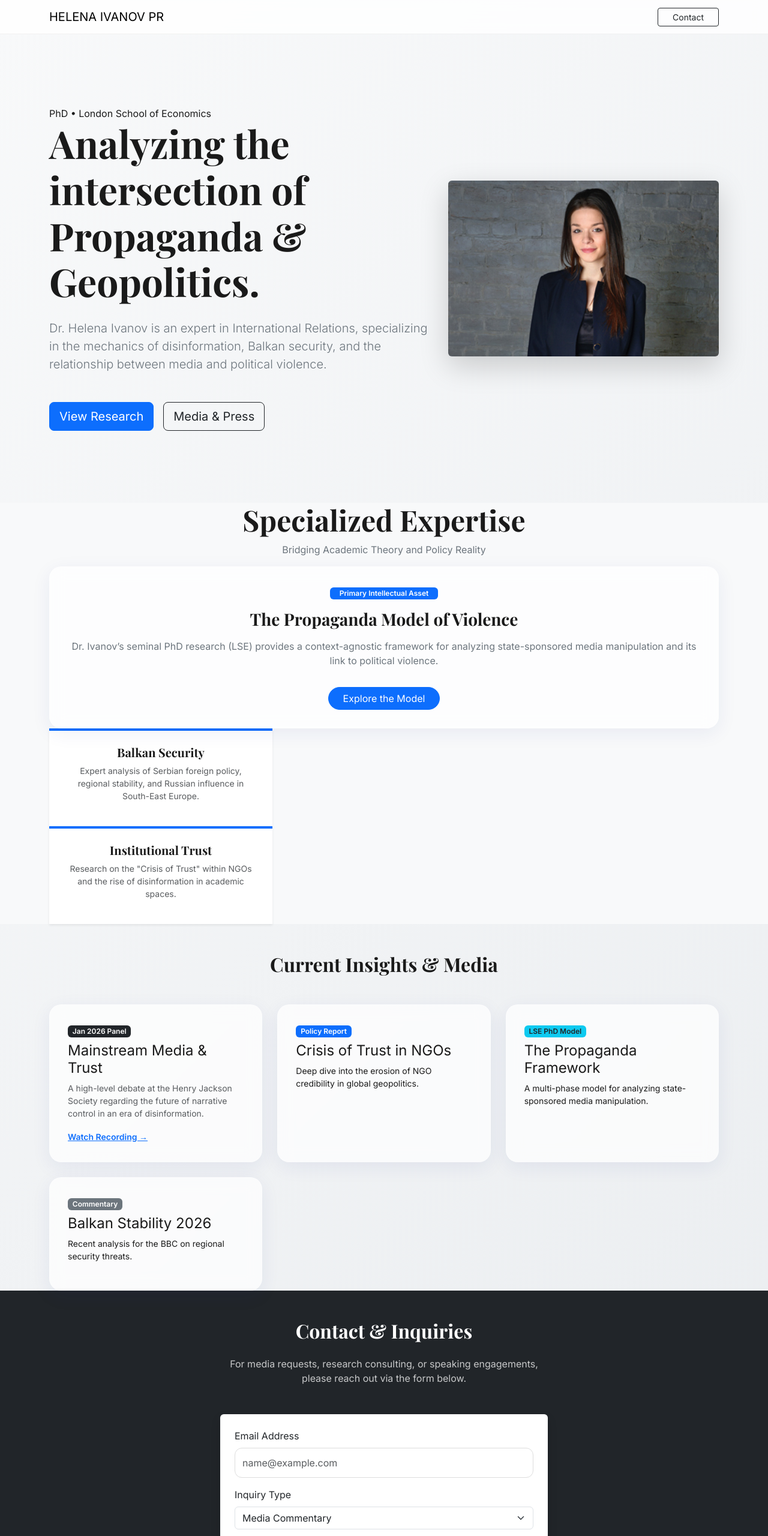
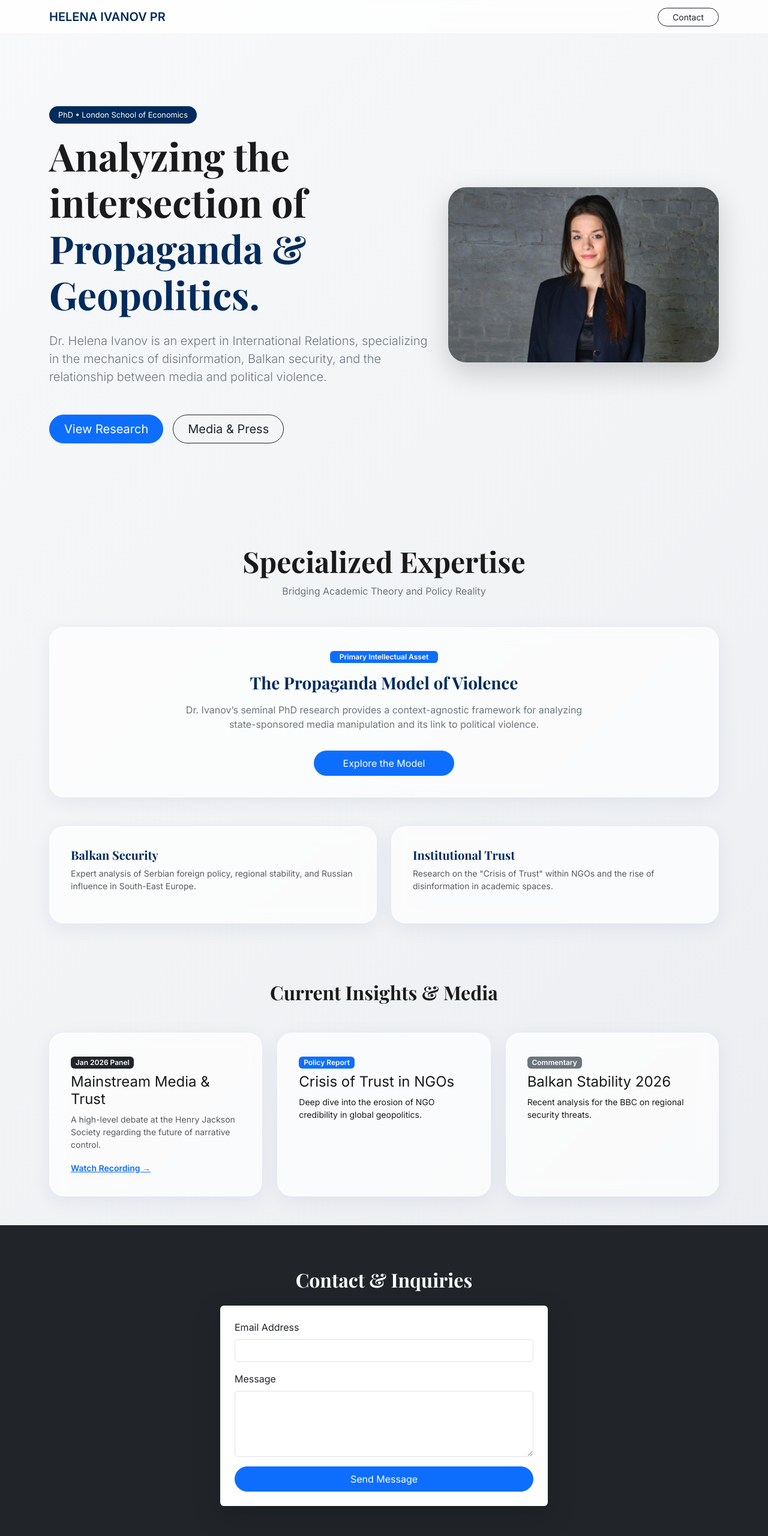
Before and after one commit to lsprem/helena.ivanov, a plain HTML site: page index.html in a window 1280 px wide. Shown: the top 2560 px of the page at 60% size. Drawn offline with nearby package versions, Linux system fonts and the light colour scheme.

Commit message:
Update index.html

```diff
--- a/index.html
+++ b/index.html
@@ -9,7 +9,7 @@
     <style>
         :root {
             --primary: #002b5b;
-    --accent: #d4af37; /* Gold accent for a PR/Prestige feel */
+            --accent: #d4af37;
             --glass: rgba(255, 255, 255, 0.7);
             --bg-gradient: linear-gradient(135deg, #f8f9fa 0%, #e9ecef 100%);
         }
@@ -23,16 +23,7 @@ body {
 
         h1, h2, h3 { font-family: 'Playfair Display', serif; font-weight: 700; }
 
-/* Kinetic Hero Animation */
-@keyframes fadeInUp {
-    from { opacity: 0; transform: translateY(30px); }
-    to { opacity: 1; transform: translateY(0); }
-}
-
-.hero {
-    padding: 120px 0;
-    animation: fadeInUp 1s ease-out;
-}
+        .hero { padding: 120px 0; }
 
         /* Glassmorphism Cards */
         .glass-card {
@@ -40,10 +31,11 @@ h1, h2, h3 { font-family: 'Playfair Display', serif; font-weight: 700; }
             backdrop-filter: blur(12px);
             -webkit-backdrop-filter: blur(12px);
             border: 1px solid rgba(255, 255, 255, 0.3);
-    border-radius: 20px;
-    padding: 30px;
+            border-radius: 24px;
+            padding: 35px;
             transition: all 0.4s cubic-bezier(0.175, 0.885, 0.32, 1.275);
             box-shadow: 0 8px 32px 0 rgba(31, 38, 135, 0.07);
+            height: 100%;
         }
 
         .glass-card:hover {
@@ -52,59 +44,38 @@ h1, h2, h3 { font-family: 'Playfair Display', serif; font-weight: 700; }
             border-color: var(--accent);
         }
 
-/* Bento Grid Layout for Media */
+        /* Bento Grid */
         .bento-grid {
             display: grid;
             grid-template-columns: repeat(auto-fit, minmax(300px, 1fr));
             gap: 25px;
         }
 
-/* Modern Forms */
-.form-control {
-    border-radius: 12px;
-    border: 1px solid #ddd;
-    padding: 12px;
-    background: rgba(255, 255, 255, 0.9);
-}
-
-.form-control:focus {
-    box-shadow: 0 0 0 3px rgba(0, 43, 91, 0.1);
-    border-color: var(--primary);
-}
-
-.btn-modern {
-    border-radius: 50px;
-    padding: 14px 35px;
-    font-weight: 600;
-    text-transform: uppercase;
-    letter-spacing: 1px;
-    transition: 0.3s;
-}
-
-/* Navigation Blur */
         .navbar {
             background: rgba(255, 255, 255, 0.8) !important;
             backdrop-filter: blur(10px);
             border-bottom: 1px solid rgba(0,0,0,0.05);
         }
+
+        .text-blue { color: var(--primary); }
+        .badge-academic { background: var(--primary); color: white; padding: 5px 15px; border-radius: 50px; font-size: 0.8rem; }
+
+        /* Modal Customization */
+        .glass-modal {
+            background: rgba(255, 255, 255, 0.9);
+            backdrop-filter: blur(20px);
+            border-radius: 30px !important;
+            border: none;
+        }
     </style>
 </head>
-    <script src="https://unpkg.com/scrollreveal"></script>
-<script>
-    ScrollReveal().reveal('.glass-card', {
-        delay: 200,
-        distance: '50px',
-        origin: 'bottom',
-        interval: 100
-    });
-</script>
 <body>
 
 <nav class="navbar navbar-expand-lg sticky-top">
     <div class="container">
-        <a class="navbar-brand" href="#">HELENA IVANOV PR</a>
+        <a class="navbar-brand fw-bold text-blue" href="#">HELENA IVANOV PR</a>
         <div class="ms-auto">
-            <a href="#contact" class="btn btn-outline-dark btn-sm px-4">Contact</a>
+            <a href="#contact" class="btn btn-outline-dark btn-sm px-4 rounded-pill">Contact</a>
         </div>
     </div>
 </nav>
@@ -113,44 +84,47 @@ h1, h2, h3 { font-family: 'Playfair Display', serif; font-weight: 700; }
     <div class="container">
         <div class="row align-items-center">
             <div class="col-lg-7">
-                <span class="badge-academic">PhD • London School of Economics</span>
+                <span class="badge-academic mb-3 d-inline-block">PhD • London School of Economics</span>
                 <h1 class="display-3 mb-4">Analyzing the intersection of <span class="text-blue">Propaganda & Geopolitics.</span></h1>
                 <p class="lead mb-5 text-secondary">Dr. Helena Ivanov is an expert in International Relations, specializing in the mechanics of disinformation, Balkan security, and the relationship between media and political violence.</p>
                 <div class="d-flex gap-3">
-                    <a href="#research" class="btn btn-primary btn-lg">View Research</a>
-                    <a href="#media" class="btn btn-outline-dark btn-lg">Media & Press</a>
+                    <a href="#research" class="btn btn-primary btn-lg rounded-pill px-4">View Research</a>
+                    <a href="#media" class="btn btn-outline-dark btn-lg rounded-pill px-4">Media & Press</a>
                 </div>
             </div>
             <div class="col-lg-5 text-center d-none d-lg-block">
-    <img src="Helena_Ivanov_3.jpg" alt="Dr. Helena Ivanov" class="img-fluid rounded shadow-lg" style="max-height: 500px; width: 100%; object-fit: cover;">
+                <img src="Helena_Ivanov_3.jpg" alt="Dr. Helena Ivanov" class="img-fluid rounded shadow-lg" style="max-height: 500px; width: 100%; object-fit: cover; border-radius: 30px !important;">
             </div>
         </div>
     </div>
 </header>
 
-<section id="research" class="section-padding bg-light">
+<section id="research" class="section-padding py-5">
     <div class="container">
         <div class="text-center mb-5">
             <h2 class="display-5">Specialized Expertise</h2>
             <p class="text-secondary">Bridging Academic Theory and Policy Reality</p>
-       <div class="glass-card bento-large">
+        </div>
+
+        <div class="row g-4">
+            <div class="col-12 mb-4">
+                <div class="glass-card text-center">
                     <span class="badge bg-primary mb-3 px-3">Primary Intellectual Asset</span>
                     <h3 class="mb-3 text-blue">The Propaganda Model of Violence</h3>
-    <p class="text-secondary">Dr. Ivanov’s seminal PhD research (LSE) provides a context-agnostic framework for analyzing state-sponsored media manipulation and its link to political violence.</p>
+                    <p class="text-secondary mx-auto" style="max-width: 700px;">Dr. Ivanov’s seminal PhD research provides a context-agnostic framework for analyzing state-sponsored media manipulation and its link to political violence.</p>
+                    <button class="btn btn-primary mt-3 rounded-pill px-5 py-2" data-bs-toggle="modal" data-bs-target="#propagandaModel">Explore the Model</button>
+                </div>
+            </div>
 
-    <button class="btn btn-primary mt-3 rounded-pill px-4" data-bs-toggle="modal" data-bs-target="#propagandaModel">
-        Explore the Model
-    </button>
-</div>
-            <div class="col-md-4">
-                <div class="p-4 bg-white h-100 shadow-sm border-top border-4 border-primary">
-                    <h3 class="h5 fw-bold">Balkan Security</h3>
+            <div class="col-md-6">
+                <div class="glass-card">
+                    <h3 class="h5 fw-bold text-blue">Balkan Security</h3>
                     <p class="small text-muted">Expert analysis of Serbian foreign policy, regional stability, and Russian influence in South-East Europe.</p>
                 </div>
             </div>
-            <div class="col-md-4">
-                <div class="p-4 bg-white h-100 shadow-sm border-top border-4 border-primary">
-                    <h3 class="h5 fw-bold">Institutional Trust</h3>
+            <div class="col-md-6">
+                <div class="glass-card">
+                    <h3 class="h5 fw-bold text-blue">Institutional Trust</h3>
                     <p class="small text-muted">Research on the "Crisis of Trust" within NGOs and the rise of disinformation in academic spaces.</p>
                 </div>
             </div>
@@ -158,122 +132,86 @@ h1, h2, h3 { font-family: 'Playfair Display', serif; font-weight: 700; }
     </div>
 </section>
 
-<section id="media" class="section-padding">
+<section id="media" class="section-padding py-5">
     <div class="container">
         <h2 class="mb-5 text-center">Current Insights & Media</h2>
         <div class="bento-grid">
-
-            <div class="glass-card" style="grid-column: span 1;">
+            <div class="glass-card">
                 <span class="badge bg-dark mb-2">Jan 2026 Panel</span>
                 <h4>Mainstream Media & Trust</h4>
-                <p class="small text-muted">A high-level debate at the Henry Jackson Society regarding the future of narrative control in an era of disinformation.</p>
+                <p class="small text-muted">A high-level debate at the Henry Jackson Society regarding the future of narrative control.</p>
                 <a href="#" class="text-primary small fw-bold">Watch Recording →</a>
             </div>
-
             <div class="glass-card">
                 <span class="badge bg-primary mb-2">Policy Report</span>
                 <h4>Crisis of Trust in NGOs</h4>
                 <p class="small">Deep dive into the erosion of NGO credibility in global geopolitics.</p>
             </div>
-
-            <div class="glass-card">
-                <span class="badge bg-info mb-2 text-dark">LSE PhD Model</span>
-                <h4>The Propaganda Framework</h4>
-                <p class="small">A multi-phase model for analyzing state-sponsored media manipulation.</p>
-            </div>
-
             <div class="glass-card">
                 <span class="badge bg-secondary mb-2">Commentary</span>
                 <h4>Balkan Stability 2026</h4>
                 <p class="small">Recent analysis for the BBC on regional security threats.</p>
             </div>
-
         </div>
     </div>
 </section>
 
 <footer id="contact" class="bg-dark text-white py-5">
-    <div class="container">
+    <div class="container py-4">
         <div class="row justify-content-center text-center">
             <div class="col-lg-6">
                 <h2 class="text-white mb-4">Contact & Inquiries</h2>
-                <p class="mb-5 opacity-75">For media requests, research consulting, or speaking engagements, please reach out via the form below.</p>
-
-                <form action="https://formspree.io/f/mlgwjoop" method="POST" class="text-start bg-white p-4 rounded shadow">
+                <form action="https://formspree.io/f/mlgwjoop" method="POST" class="text-start bg-white p-4 rounded shadow-lg">
                     <div class="mb-3">
                         <label class="form-label text-dark">Email Address</label>
-                        <input type="email" name="email" class="form-control" placeholder="name@example.com" required>
-                    </div>
-                    <div class="mb-3">
-                        <label class="form-label text-dark">Inquiry Type</label>
-                        <select name="subject" class="form-select">
-                            <option>Media Commentary</option>
-                            <option>Research Consultation</option>
-                            <option>Speaking Engagement</option>
-                            <option>Other</option>
-                        </select>
+                        <input type="email" name="email" class="form-control" required>
                     </div>
                     <div class="mb-3">
                         <label class="form-label text-dark">Message</label>
-                        <textarea name="message" class="form-control" rows="4" placeholder="How can Dr. Ivanov assist?" required></textarea>
+                        <textarea name="message" class="form-control" rows="4" required></textarea>
                     </div>
-                    <button type="submit" class="btn btn-primary w-100 py-2">Send Message</button>
+                    <button type="submit" class="btn btn-primary w-100 py-2 rounded-pill">Send Message</button>
                 </form>
-
-                <div class="mt-5 pt-5 border-top border-secondary opacity-50">
-                    <p class="small mb-0">&copy; 2026 Helena Ivanov PR. Built for Impact.</p>
-                </div>
+                <p class="small mt-5 opacity-50">&copy; 2026 Helena Ivanov PR.</p>
             </div>
         </div>
     </div>
 </footer>
 
-<script src="https://cdn.jsdelivr.net/npm/bootstrap@5.3.0/dist/js/bootstrap.bundle.min.js"></script>
 <div class="modal fade" id="propagandaModel" tabindex="-1" aria-hidden="true">
     <div class="modal-dialog modal-lg modal-dialog-centered">
-        <div class="modal-content glass-modal shadow-2xl">
-            <div class="modal-header border-0 pb-0">
+        <div class="modal-content glass-modal shadow">
+            <div class="modal-header border-0">
                 <button type="button" class="btn-close" data-bs-dismiss="modal" aria-label="Close"></button>
             </div>
             <div class="modal-body p-5">
-                <div class="text-center mb-5">
-                    <h2 class="display-6 fw-bold text-blue">The Ivanov Propaganda Model</h2>
-                    <p class="text-muted">Developed at LSE: <em>Inside Propaganda: Serbian Media in the Yugoslav Wars</em></p>
-                </div>
-
+                <h2 class="text-blue text-center mb-4">The Ivanov Propaganda Model</h2>
                 <div class="row g-4">
                     <div class="col-md-6">
-                        <div class="p-4 bg-light rounded-4 h-100">
-                            <h5 class="fw-bold mb-3"><span class="text-accent">01.</span> Key Phases</h5>
-                            <p class="small text-secondary">The model identifies the progressive steps of media manipulation, from initial narrative shaping to the active justification of civilian targeting.</p>
+                        <div class="p-3 bg-light rounded shadow-sm">
+                            <h5 class="fw-bold">01. Key Phases</h5>
+                            <p class="small mb-0 text-muted">Identifies narrative shaping and justification of violence.</p>
                         </div>
                     </div>
                     <div class="col-md-6">
-                        <div class="p-4 bg-light rounded-4 h-100">
-                            <h5 class="fw-bold mb-3"><span class="text-accent">02.</span> Functions</h5>
-                            <p class="small text-secondary">Analyzing how propaganda serves to mobilize supporters, silence dissent, and create a moral vacuum for state-led violence.</p>
-                        </div>
-                    </div>
-                    <div class="col-md-6">
-                        <div class="p-4 bg-light rounded-4 h-100">
-                            <h5 class="fw-bold mb-3"><span class="text-accent">03.</span> Discourses</h5>
-                            <p class="small text-secondary">Focuses on "Us vs. Them" narratives, the weaponization of history, and the strategic construction of victimhood.</p>
-                        </div>
-                    </div>
-                    <div class="col-md-6">
-                        <div class="p-4 bg-light rounded-4 h-100">
-                            <h5 class="fw-bold mb-3"><span class="text-accent">04.</span> Techniques</h5>
-                            <p class="small text-secondary">Deconstructs the specific rhetorical tools used to dehumanize targets and normalize exclusion.</p>
+                        <div class="p-3 bg-light rounded shadow-sm">
+                            <h5 class="fw-bold">02. Functions</h5>
+                            <p class="small mb-0 text-muted">How media mobilizes support and silences dissent.</p>
                         </div>
                     </div>
                 </div>
-
-                <div class="mt-5 p-4 border-start border-4 border-primary bg-white shadow-sm">
-                    <p class="mb-0 small font-italic">"Commended by examiners for making a novel and distinct contribution to the study of propaganda and violence... applicable to modern conflicts in Ukraine and the Middle East."</p>
+                <div class="mt-4 p-3 border-start border-4 border-primary">
+                    <p class="small italic mb-0 text-secondary">"A novel contribution to the study of propaganda and violence." - LSE PhD Examiners</p>
                 </div>
             </div>
         </div>
     </div>
 </div>
+
+<script src="https://cdn.jsdelivr.net/npm/bootstrap@5.3.0/dist/js/bootstrap.bundle.min.js"></script>
+<script src="https://unpkg.com/scrollreveal"></script>
+<script>
+    ScrollReveal().reveal('.glass-card', { delay: 200, distance: '50px', origin: 'bottom', interval: 100 });
+</script>
 </body>
 </html>
```
Lines whose indentation alone changed are shown as unchanged.
